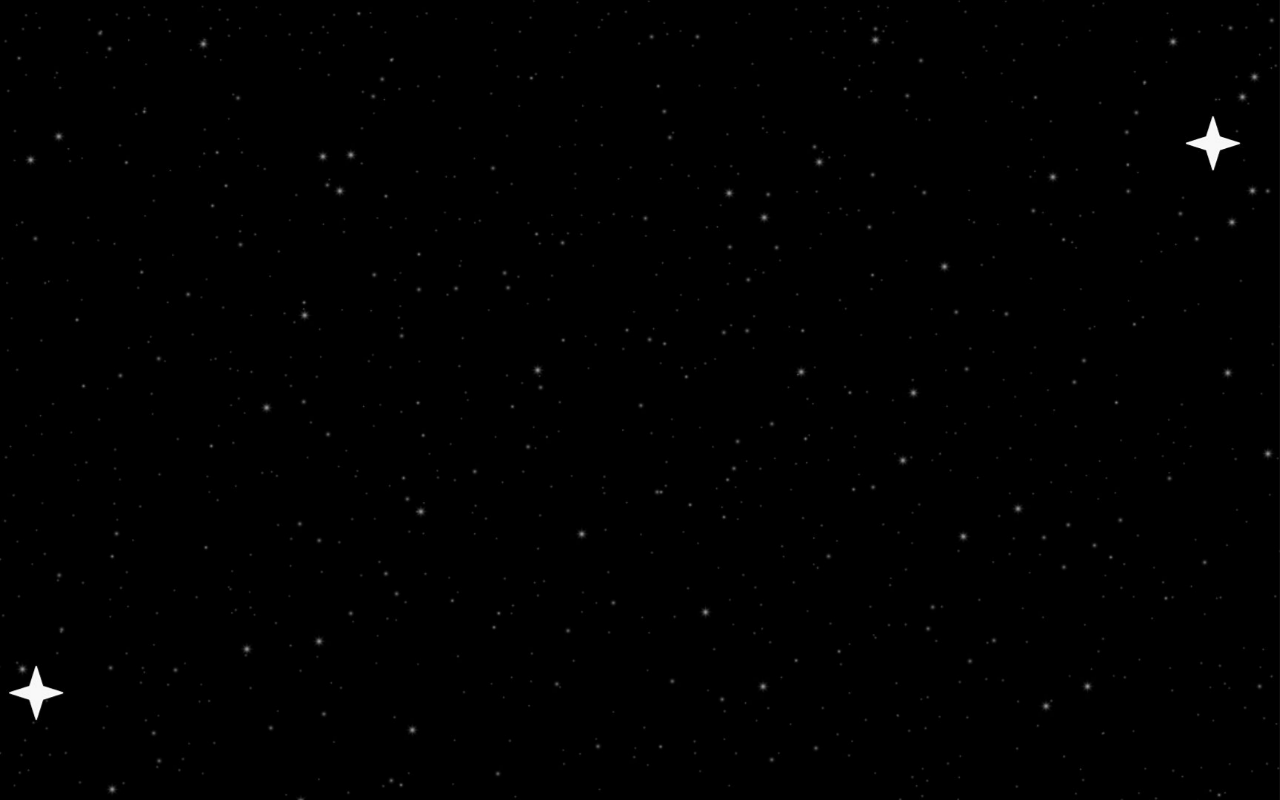
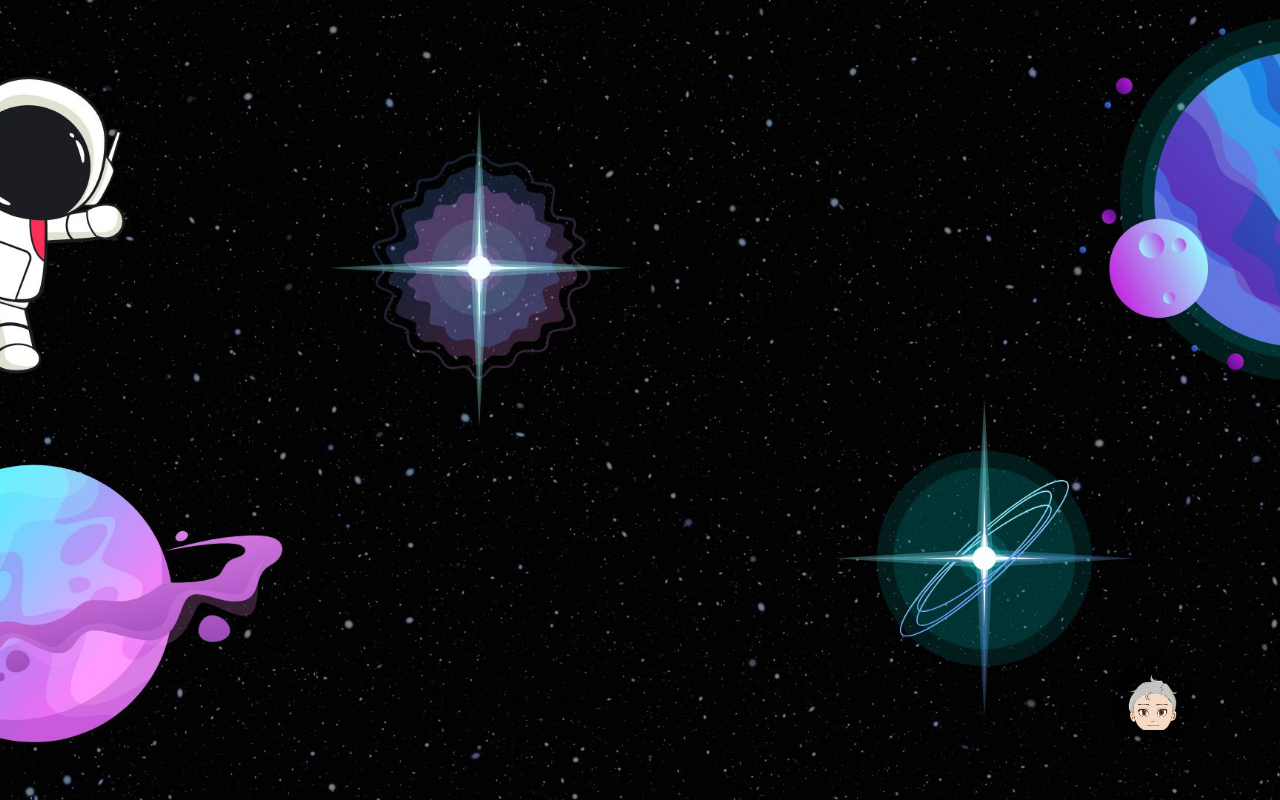
Before and after one commit to nadeenetriby/Exoplanet-Exploration, a React (Vite) app: page /challenge1 in a window 1280 px wide. Before the commit this address had no page. Built offline with nearby package versions, Linux system fonts and the light colour scheme.

Commit message:
challenge1

```diff
--- a/src/App.jsx
+++ b/src/App.jsx
@@ -5,25 +5,23 @@ import Main from "./pages/Main";
 import "./App.css";
 import Navbar from "./component/Navbar";
 import Background from "./component/Background";
-import Page1_info from "./pages/Page1_info";
 import Story from "./pages/Story";
+import FirstChallenge from "./pages/FirstChallenge";
 function App() {
   const [planets, setPlanet] = useState("first");
 
   return (
     <BrowserRouter>
       <Background planets={planets} setPlanet={setPlanet} />
-      {/* <Navbar /> */}
       <Routes>
         <Route
           path="/"
           element={<Main planets={planets} setPlanet={setPlanet} />}
         />
         <Route path="/story" element={<Story />} />
+        <Route path="challenge1" element={<FirstChallenge />} />
       </Routes>
     </BrowserRouter>
-
-
   );
 }
 
--- a/src/component/Background.jsx
+++ b/src/component/Background.jsx
@@ -3,7 +3,7 @@ import BackgroundImage from "../assets/background3.jpg";
 import styles from "./background.module.css";
 import Main from "../pages/Main";
 import Navbar from "./Navbar";
-import Page1_info from "../pages/Page1_info";
+import Page1_info from "../pages/FirstChallenge";
 
 export default function Background() {
   return (
--- a/src/component/NavList.jsx
+++ b/src/component/NavList.jsx
@@ -1,7 +1,7 @@
 import { useNavigate } from "react-router-dom";
 import styles from "./navlist.module.css";
-import Page1_info from "../pages/Page1_info";
-const navList = ["Main","explore story", "quiz", "ranking", "account"];
+import Page1_info from "../pages/FirstChallenge";
+const navList = ["Main", "explore story", "quiz", "ranking", "account"];
 
 export default function NavList() {
   const navigate = useNavigate();
--- a/src/pages/Chatbot.jsx
+++ b/src/pages/Chatbot.jsx
@@ -7,7 +7,7 @@ import SpeedDialAction from "@mui/material/SpeedDialAction";
 import Scientist from "./Scientist";
 import TextField from "@mui/material/TextField";
 
-const actions = [{}];
+const actions = [{ id: 'action1'}];
 
 export default function Chatbot() {
   const [open, setOpen] = useState(false); // State to control SpeedDial open/close
@@ -40,7 +40,7 @@ export default function Chatbot() {
         >
           {actions.map((action) => (
             <SpeedDialAction
-              key={action.name}
+            key={action.id}
               icon={
                 <Box
                   sx={{
--- /dev/null
+++ b/src/pages/FirstChallenge.jsx
@@ -0,0 +1,18 @@
+import Button from "@mui/material/Button";
+import image from "../assets/2.jpg";
+import styles from "./firstChallenge.module.css";
+import BG from "../assets/2.jpg";
+import Chatbot from "./Chatbot";
+
+export default function FirstChallenge() {
+  return (
+    <div>
+      <div>
+        <div className={styles.imgcontainer}>
+          <img src={BG} alt="Sample Image" />
+          <Chatbot />
+        </div>
+      </div>
+    </div>
+  );
+}
--- a/src/pages/Story.jsx
+++ b/src/pages/Story.jsx
@@ -1,82 +1,106 @@
-import BG from '../assets/2.jpg'
-import styles from './story.module.css'
-import { useEffect, useState } from 'react'
-import Button from '@mui/material/Button';
-import {paragraph} from '../data/data.js';
-import Chatbot from './chatbot.jsx';
-
+import BG from "../assets/2.jpg";
+import styles from "./story.module.css";
+import { useEffect, useState } from "react";
+import Button from "@mui/material/Button";
+import { paragraph } from "../data/data.js";
+import Chatbot from "./Chatbot.jsx";
+import { Routes, Route, Outlet } from "react-router-dom";
+import { useNavigate } from "react-router-dom";
 const style = {
   position: "absolute",
   width: 150,
   top: 50,
   left: 1300,
-  backgroundColor: "#4e1363"
-}
-// import Page1_info from "./Page1_info";
-
-
+  backgroundColor: "#4e1363",
+};
 
 export default function Story() {
-  const [isShow, setShow] = useState(false)
-  const [zoomIn, setZoomIn] = useState(true)
-  const [index, setIndex] = useState(0)
+  const [isShow, setShow] = useState(false);
+  const [zoomIn, setZoomIn] = useState(true);
+  const [index, setIndex] = useState(0);
 
-  const handleZoomIn = ()=>{
-    if(index == paragraph.length-1)
-      return
-    setShow(false)
-    setZoomIn(true)
-    setIndex((old) => old+1)
-    handleTime()
+  const navigate = useNavigate();
+  function handlePlaces() {
+    navigate("/challenge1");
   }
-  const handlZoomout = () =>{
-    setShow(false)
-    setZoomIn(false)
+
+  const handleZoomIn = () => {
+    if (index == paragraph.length - 1) {
+      handlZoomout();
+      return;
+    }
+    setShow(false);
+    setZoomIn(true);
+    setIndex((old) => old + 1);
+    handleTime();
+  };
+  const handlZoomout = () => {
+    setShow(false);
+    setZoomIn(false);
     setTimeout(() => {
-      handleZoomIn();
+      if (index === paragraph.length - 1) {
+        handlePlaces();
+
+        return;
+      } else {
+        handleZoomIn(); // Proceed to the next paragraph
+      }
     }, 2000);
-
-  }
+  };
   function handleTime(millsec = 3500) {
     setTimeout(() => {
-      setShow((old) => !old)
+      setShow((old) => !old);
     }, millsec);
   }
-  function getID(){
-    if (index == 0)
-      return styles.id1
-    else if(index == 1)
-      return styles.id2
-    else if(index == 2)
-      return styles.id3
-    else if(index == 3)
-      return styles.id4
+  function getID() {
+    if (index == 0) return styles.id1;
+    else if (index == 1) return styles.id2;
+    else if (index == 2) return styles.id3;
+    else if (index == 3) return styles.id4;
   }
 
-  useEffect(() =>{
+  useEffect(() => {
     setTimeout(() => {
-      setShow(true)
+      setShow(true);
     }, 3500);
-  }, [])
+  }, []);
 
-  function getIamageClass (){
-    return zoomIn ? styles.zoomImage : styles.zoomImageOut
+  function getIamageClass() {
+    return zoomIn ? styles.zoomImage : styles.zoomImageOut;
   }
 
   return (
     <div>
-     <div className={styles.imageContainer}>
-        <img src={BG} alt="Sample Image"  className={`${getIamageClass()} ${styles.image } ${getID()}`}/>
-      {index!=paragraph.length &&< p hidden={(!isShow)} className={styles.story}>{paragraph[index]}</p>}
-      {(isShow &&index!=paragraph.length) && <Button onClick={() => {
-        if(zoomIn){
-          handlZoomout()
-        }else{
-          handleZoomIn()
-        }
-      }} sx={style} variant='contained'> Next</Button> }
-    <Chatbot />
+      <div className={styles.imageContainer}>
+        <img
+          src={BG}
+          alt="Sample Image"
+          className={`${getIamageClass()} ${styles.image} ${getID()}`}
+        />
+        {index != paragraph.length && (
+          <p hidden={!isShow} className={styles.story}>
+            {paragraph[index]}
+          </p>
+        )}
+        {isShow && index != paragraph.length && (
+          <Button
+            onClick={() => {
+              if (zoomIn) {
+                handlZoomout();
+              } else {
+                handleZoomIn();
+              }
+            }}
+            sx={style}
+            variant="contained"
+          >
+            {" "}
+            Next
+          </Button>
+        )}
+
+        <Chatbot />
+      </div>
     </div>
-    </div>
-  )
+  );
 }
--- /dev/null
+++ b/src/pages/firstChallenge.module.css
@@ -0,0 +1,19 @@
+.imgcontainer {
+  height: 100vh;
+  display: flex;
+  justify-content: center;
+  align-items: center;
+  overflow: hidden;
+  position: relative;
+}
+
+.imgcontainer img {
+  width: 100%;
+  height: 100%;
+  object-fit: cover;
+  display: block;
+}
+.chatbot {
+  position: absolute;
+  display: flex;
+}
--- a/src/pages/story.module.css
+++ b/src/pages/story.module.css
@@ -1,8 +1,7 @@
-
 /* Container for centering the image */
 .imageContainer {
-    width: 100%; /* Full viewport width */
-    height: 100vh; /* Full viewport height */
+  width: 100%;
+  height: 100vh;
   display: flex;
   justify-content: center;
   align-items: center;
@@ -11,7 +10,7 @@
 }
 
 /* Image with initial state */
-.image{
+.image {
   width: 100%;
   height: 100%;
   transition: transform 3s ease; /*    Smooth transition */
@@ -21,20 +20,23 @@
   transform-origin: 20% 50%; /* Default zoom from center */
   /* animation: zoom-out; */
 }
-.id1{
+.id1 {
   transform-origin: -20% -55%;
 }
 
-.id2{
+.id2 {
   transform-origin: 50% 40%;
 }
 
-.id3{
+.id3 {
   transform-origin: -30% 50%;
 }
 
-.id4{
+.id4 {
   transform-origin: 40% -60%;
+}
+.id5 {
+  transform-origin: 0% 0%;
 }
 .zoomImageOut {
   width: 100%;
@@ -61,7 +63,7 @@
     transform: scale(1) translate(0, 0); /* Back to normal size */
   }
 }
-.story{
+.story {
   position: absolute;
   width: 300px;
   top: 50%;
```
Also changed, not shown: src/pages/Page1_info.jsx (deleted, +0 -26 lines). Lines whose indentation alone changed are shown as unchanged.
